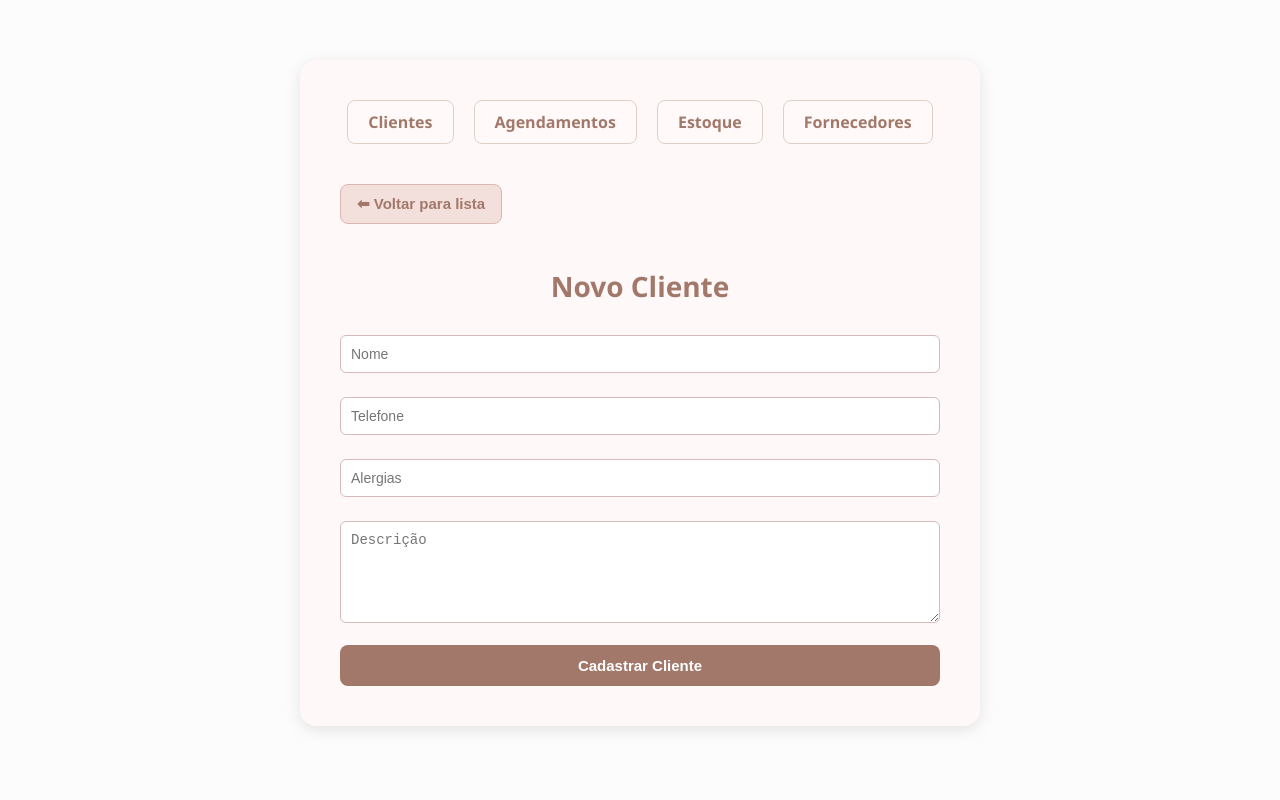
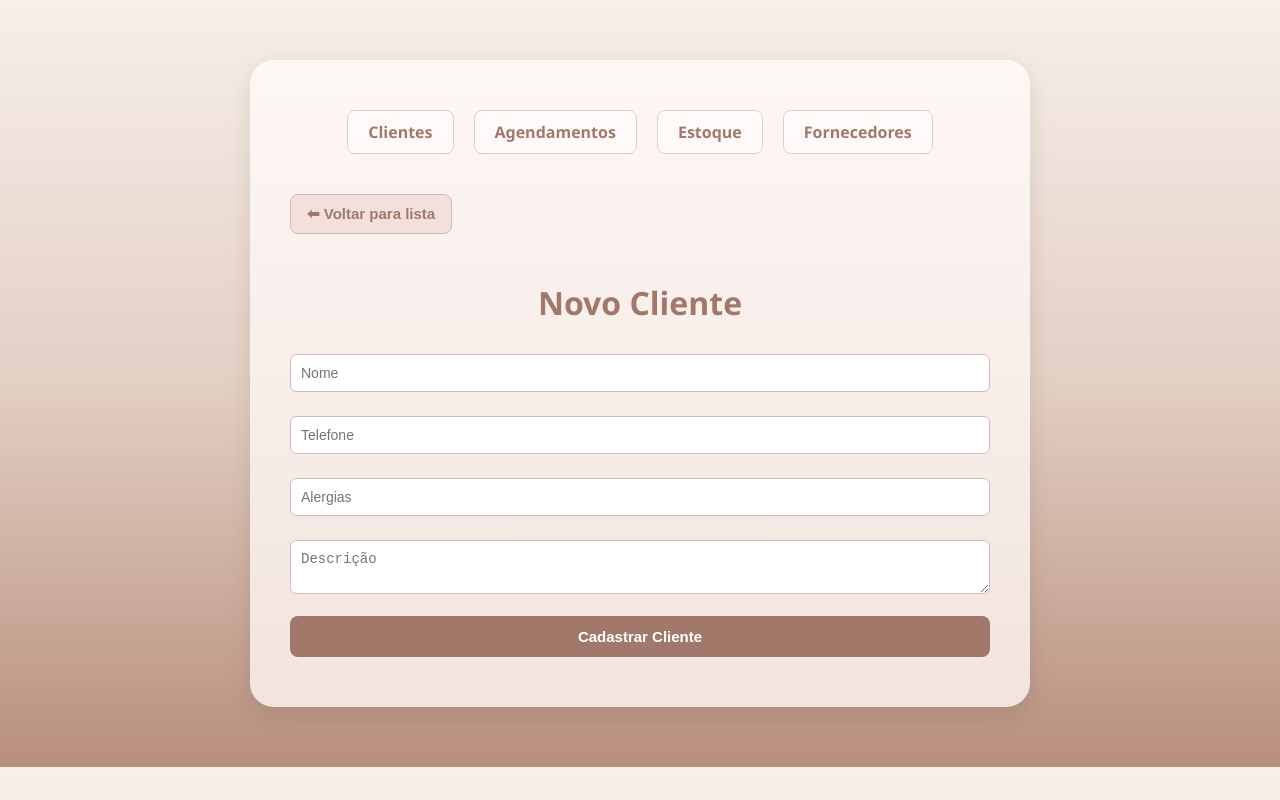
Before and after one commit to F4chini2/farmaceutica-esteta, a React (Vite) app in the folder frontend/: page /dashboard/novo-cliente in a window 1280 px wide. Built offline with nearby package versions, Linux system fonts and the light colour scheme.

Commit message:
Estilizaçao de ClienteDetalhe e adiçao de lixo no agendamento

```diff
--- a/frontend/src/pages/Agendamentos.css
+++ b/frontend/src/pages/Agendamentos.css
@@ -80,3 +80,20 @@
   font-size: 14px;
   color: #4d3b2f;
 }
+
+.btn-excluir-agendamento {
+  margin-top: 10px;
+  background-color: #d96363;
+  color: white;
+  border: none;
+  padding: 8px 12px;
+  border-radius: 8px;
+  cursor: pointer;
+  font-weight: bold;
+  font-size: 14px;
+  transition: background-color 0.3s ease;
+}
+
+.btn-excluir-agendamento:hover {
+  background-color: #b84c4c;
+}
--- a/frontend/src/pages/Agendamentos.jsx
+++ b/frontend/src/pages/Agendamentos.jsx
@@ -43,7 +43,31 @@ function Agendamentos() {
   <p><strong>⏰ Horário:</strong> {ag.horario?.slice(0, 5)}</p>
   <p><strong>💆 Serviço:</strong> {ag.servico}</p>
   <p><strong>📝 Observações:</strong> {ag.observacoes || 'Nenhuma'}</p>
+  <button
+    className="btn-excluir-agendamento"
+    onClick={async () => {
+      if (window.confirm("Tem certeza que deseja excluir este agendamento?")) {
+        try {
+          const token = localStorage.getItem('token');
+          const resp = await fetch(`http://localhost:3001/agendamentos/${ag.id}`, {
+            method: 'DELETE',
+            headers: { Authorization: `Bearer ${token}` }
+          });
+          if (resp.ok) {
+            setAgendamentos(prev => prev.filter(item => item.id !== ag.id));
+          } else {
+            alert('Erro ao excluir');
+          }
+        } catch {
+          alert('Erro de conexão com servidor');
+        }
+      }
+    }}
+  >
+    🗑️ Excluir
+  </button>
 </div>
+
           ))}
         </div>
       )}
--- a/frontend/src/pages/ClienteDetalhes.css
+++ b/frontend/src/pages/ClienteDetalhes.css
@@ -1,17 +1,33 @@
+
+body {
+  margin: 0;
+  padding: 0;
+  font-family: 'Segoe UI', sans-serif;
+  background: linear-gradient(to bottom, #f7efea, #e3cfc4, #b88f7c);
+}
+
 .detalhes-container {
-  max-width: 600px;
+  max-width: 700px;
   margin: 60px auto;
-  padding: 40px;
-  background-color: #fef9f8;
-  border-radius: 16px;
-  box-shadow: 0 4px 16px rgba(0, 0, 0, 0.1);
+  padding: 50px 40px;
+  background: linear-gradient(to bottom, #fdf7f5, #f2e4de);
+  border-radius: 24px;
+  box-shadow: 0 8px 24px rgba(0, 0, 0, 0.1);
   font-family: 'Segoe UI', sans-serif;
 }
 
 .detalhes-container h2 {
   color: #a2786a;
-  margin-bottom: 20px;
-  font-size: 28px;
+  margin-bottom: 24px;
+  font-size: 32px;
+  text-align: center;
+}
+
+.detalhes-container h3 {
+  font-size: 24px;
+  color: #6d4c41;
+  margin-top: 40px;
+  margin-bottom: 16px;
   text-align: center;
 }
 
@@ -21,7 +37,8 @@
   color: #444;
 }
 
-.form-agendamento {
+.form-agendamento,
+.editar-descricao {
   display: flex;
   flex-direction: column;
   gap: 12px;
@@ -30,17 +47,14 @@
 
 .form-agendamento input,
 .form-agendamento select,
-.form-agendamento textarea {
+.form-agendamento textarea,
+.editar-descricao textarea {
   padding: 10px;
   border: 1px solid #d4baba;
   border-radius: 6px;
   font-size: 14px;
   background-color: #fff;
-}
-
-.form-agendamento textarea {
   resize: vertical;
-  min-height: 80px;
 }
 
 .novo-servico-linha {
@@ -62,7 +76,8 @@
   cursor: pointer;
 }
 
-.form-agendamento button[type="submit"] {
+.form-agendamento button[type="submit"],
+.editar-descricao button {
   background-color: #a2786a;
   color: white;
   border: none;
@@ -71,9 +86,11 @@
   font-weight: bold;
   cursor: pointer;
   font-size: 15px;
+  transition: background-color 0.3s ease;
 }
 
-.form-agendamento button:hover {
+.form-agendamento button:hover,
+.editar-descricao button:hover {
   background-color: #8c6257;
 }
 
@@ -104,37 +121,3 @@
   font-style: italic;
   color: #5a3e3e;
 }
-
-.editar-descricao {
-  margin-top: 20px;
-  display: flex;
-  flex-direction: column;
-  gap: 10px;
-}
-
-.editar-descricao textarea {
-  padding: 10px;
-  border: 1px solid #d4baba;
-  border-radius: 6px;
-  font-size: 14px;
-  resize: vertical;
-  min-height: 60px;
-  background-color: #fffaf9;
-  color: #5a3e3e;
-}
-
-.editar-descricao button {
-  align-self: flex-start;
-  padding: 8px 14px;
-  background-color: #a2786a;
-  color: white;
-  border: none;
-  border-radius: 8px;
-  font-weight: bold;
-  cursor: pointer;
-  transition: background-color 0.3s ease;
-}
-
-.editar-descricao button:hover {
-  background-color: #8c5e51;
-}
--- /dev/null
+++ b/frontend/src/pages/NovoCliente.css
@@ -0,0 +1,93 @@
+
+.detalhes-container {
+  padding: 40px;
+  font-family: 'Segoe UI', sans-serif;
+  min-height: 100vh;
+  background: linear-gradient(to bottom, #f7efea, #e3cfc4, #b88f7c);
+  box-sizing: border-box;
+}
+
+.tabs-container {
+  display: flex;
+  justify-content: center;
+  gap: 20px;
+  margin-bottom: 30px;
+  flex-wrap: wrap;
+}
+
+.tab {
+  padding: 10px 20px;
+  border-radius: 8px;
+  border: 1px solid #e0cfc6;
+  background-color: #fffaf9;
+  color: #a2786a;
+  font-weight: bold;
+  cursor: pointer;
+  transition: all 0.3s ease;
+}
+
+.tab:hover {
+  background-color: #f2e1db;
+  border-color: #d4b3a6;
+}
+
+.tab.active {
+  background-color: #a2786a;
+  color: white;
+  border-color: #a2786a;
+}
+
+.detalhes-container h2 {
+  font-size: 42px;
+  color: #6d4c41;
+  text-align: center;
+  margin-bottom: 20px;
+}
+
+.btn-voltar {
+  background-color: transparent;
+  border: none;
+  color: #6d4c41;
+  font-size: 16px;
+  cursor: pointer;
+  margin-bottom: 20px;
+  text-align: left;
+}
+
+.btn-voltar:hover {
+  text-decoration: underline;
+}
+
+.form-agendamento {
+  display: flex;
+  flex-direction: column;
+  gap: 16px;
+  max-width: 500px;
+  margin: 0 auto;
+}
+
+.form-agendamento input,
+.form-agendamento textarea {
+  padding: 12px;
+  border: 1px solid #d6bdb3;
+  border-radius: 8px;
+  font-size: 14px;
+  background-color: #fff;
+  resize: vertical;
+}
+
+.form-agendamento button {
+  padding: 12px;
+  background-color: #a2786a;
+  color: white;
+  border: none;
+  border-radius: 10px;
+  font-weight: bold;
+  font-size: 15px;
+  cursor: pointer;
+  transition: all 0.3s ease;
+}
+
+.form-agendamento button:hover {
+  background-color: #8c5e51;
+}
```
Lines whose indentation alone changed are shown as unchanged.
